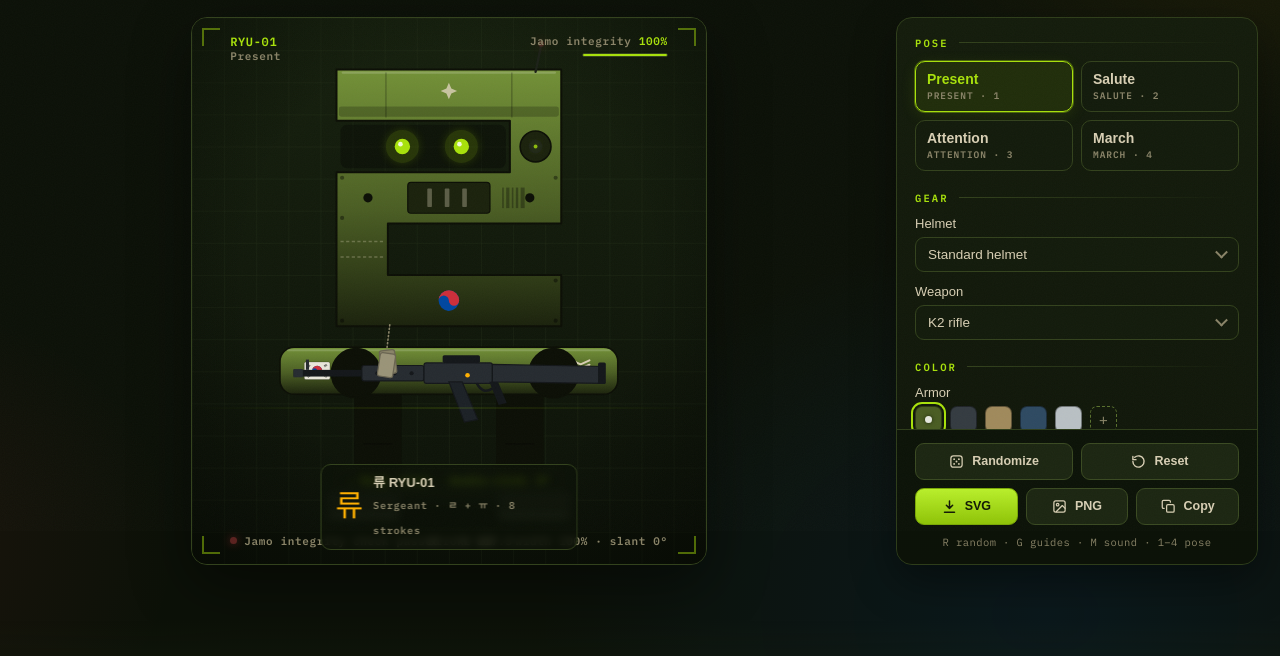
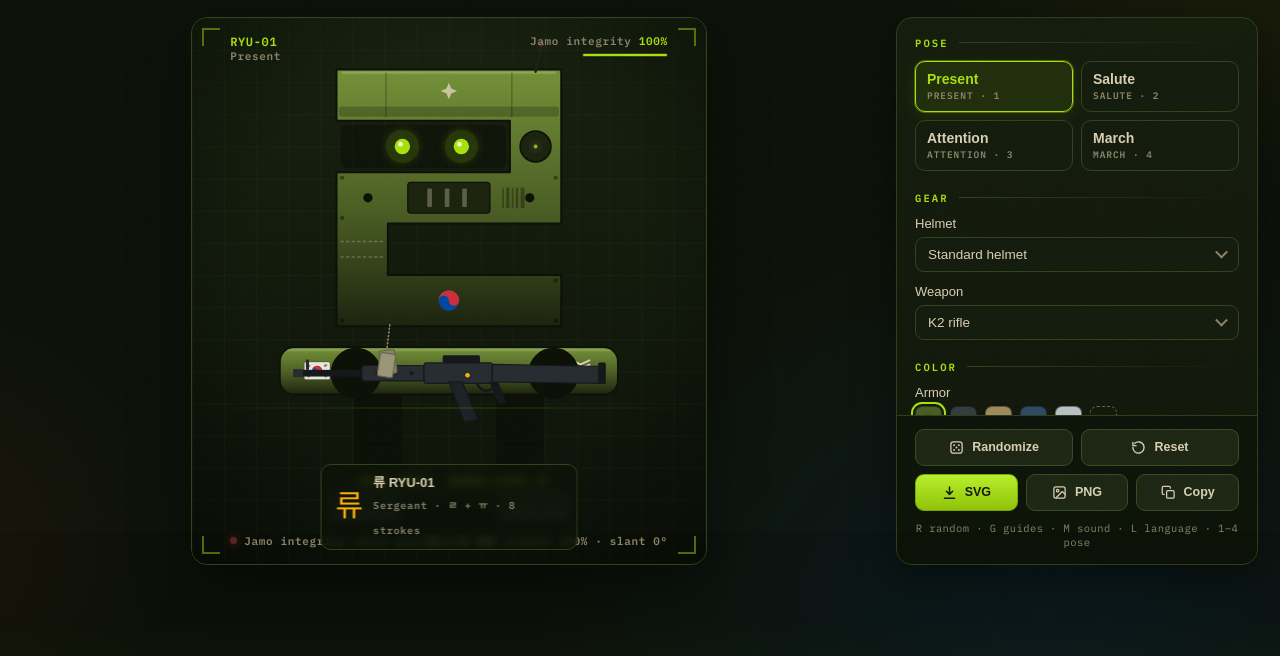
Before and after one commit to MarkDude-design/WikaTayo, a plain HTML site: page hangul-soldier-lab/index.html in a window 1280 px wide. Shown: the part 269-925 px from the top of the page. Drawn offline with Linux system fonts and the light colour scheme; a web font is replaced by a local one.

Commit message:
i18n: list L (language) shortcut in the keys hint

```diff
--- a/hangul-soldier-lab/index.html
+++ b/hangul-soldier-lab/index.html
@@ -584,7 +584,7 @@ const T={
 'sw.motion':['움직임','Motion'],'sw.motionS':['호흡 · 눈 깜빡임 · 통신등','breathing · blinking · comms light'],
 'sw.guides':['자획 가이드','Jamo guides'],'sw.guidesS':['원본 류의 뼈대와 기준선 (G)','original 류 skeleton and baselines (G)'],
 'btn.rand':['무작위 배치','Randomize'],'btn.reset':['초기화','Reset'],'btn.copy':['복사','Copy'],
-'keys':['R 무작위 · G 가이드 · M 소리 · 1~4 자세','R random · G guides · M sound · 1–4 pose'],
+'keys':['R 무작위 · G 가이드 · M 소리 · L 언어 · 1~4 자세','R random · G guides · M sound · L language · 1–4 pose'],
 'kicker.anatomy':['02 · 해부 ANATOMY','02 · ANATOMY'],
 'anat.lead':['글자의 해부가 곧 병사의 해부. 각 획이 어떤 장비가 되었는지 확인하세요.','The letter\u2019s anatomy is the soldier\u2019s anatomy. See which stroke became which gear.'],
 'anat.card1.btn':['가이드 켜고 보기','Turn guides on'],'anat.card2.btn':['들고 자세로','Present pose'],
```
